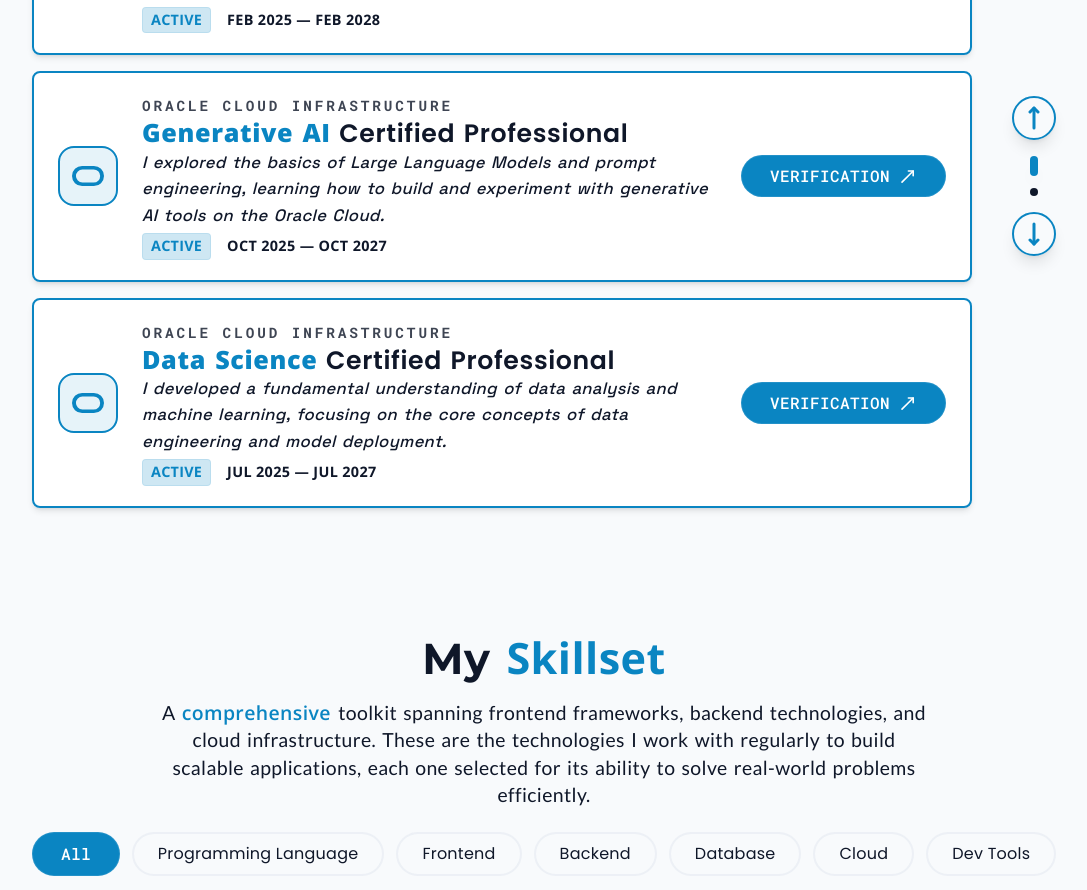
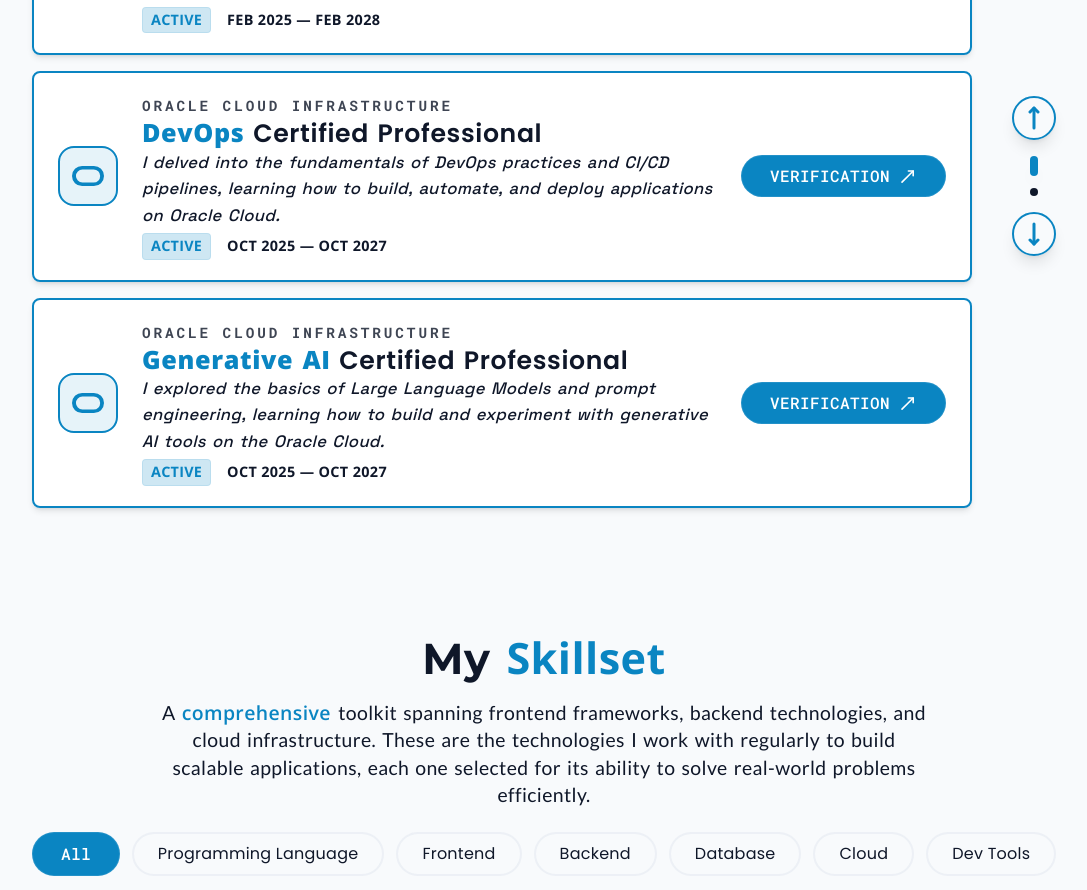
Before and after one commit to ERSA-14/ERSA_portfolio, a React (Vite) app: page / in a window 1280 px wide. Shown: the part 1212-2102 px from the top of the page, without its empty margins (96-1183 px from the left). Built offline with nearby package versions, Linux system fonts and the light colour scheme; a web font is replaced by a local one.

Commit message:
updated cer

```diff
--- a/src/components/Certifications.jsx
+++ b/src/components/Certifications.jsx
@@ -16,6 +16,16 @@ const certifications = [
       "I built a solid foundation in cloud computing with AWS, learning how global infrastructure and core services work together to power modern applications.",
   },
   {
+    title: "DevOps Certified Professional",
+    issuer: "Oracle Cloud Infrastructure",
+    startDate: "Oct 2025",
+    expiryDate: "Oct 2027",
+    link: "https://catalog-education.oracle.com/ords/certview/sharebadge?id=258B6CE1A92366087A5F2666F8974BF9B03AAB13EFF423C06290C6CB8916CB13",
+    icon: <SiOracle className="w-10 h-10 md:w-8 md:h-8" />,
+    description:
+      "I delved into the fundamentals of DevOps practices and CI/CD pipelines, learning how to build, automate, and deploy applications on Oracle Cloud.",
+  },
+  {
     title: "Generative AI Certified Professional",
     issuer: "Oracle Cloud Infrastructure",
     startDate: "Oct 2025",
@@ -25,6 +35,7 @@ const certifications = [
     description:
       "I explored the basics of Large Language Models and prompt engineering, learning how to build and experiment with generative AI tools on the Oracle Cloud.",
   },
+
   {
     title: "Data Science Certified Professional",
     issuer: "Oracle Cloud Infrastructure",
@@ -144,10 +155,10 @@ export const Certifications = () => {
                   <h3 className="text-xl md:text-2xl font-bold leading-tight font-['Poppins'] tracking-wide mb-0">
                     {cert.title
                       .split(
-                        /(Certified Cloud|Generative AI|Data Science|AI Vector Search|Migration Architect)/
+                        /(Certified Cloud|DevOps|Generative AI|Data Science|AI Vector Search|Migration Architect)/
                       )
                       .map((part, i) =>
-                        /(Certified Cloud|Generative AI|Data Science|AI Vector Search|Migration Architect)/.test(
+                        /(Certified Cloud|DevOps|Generative AI|Data Science|AI Vector Search|Migration Architect)/.test(
                           part
                         ) ? (
                           <span key={i} className="font-black text-primary">
```
